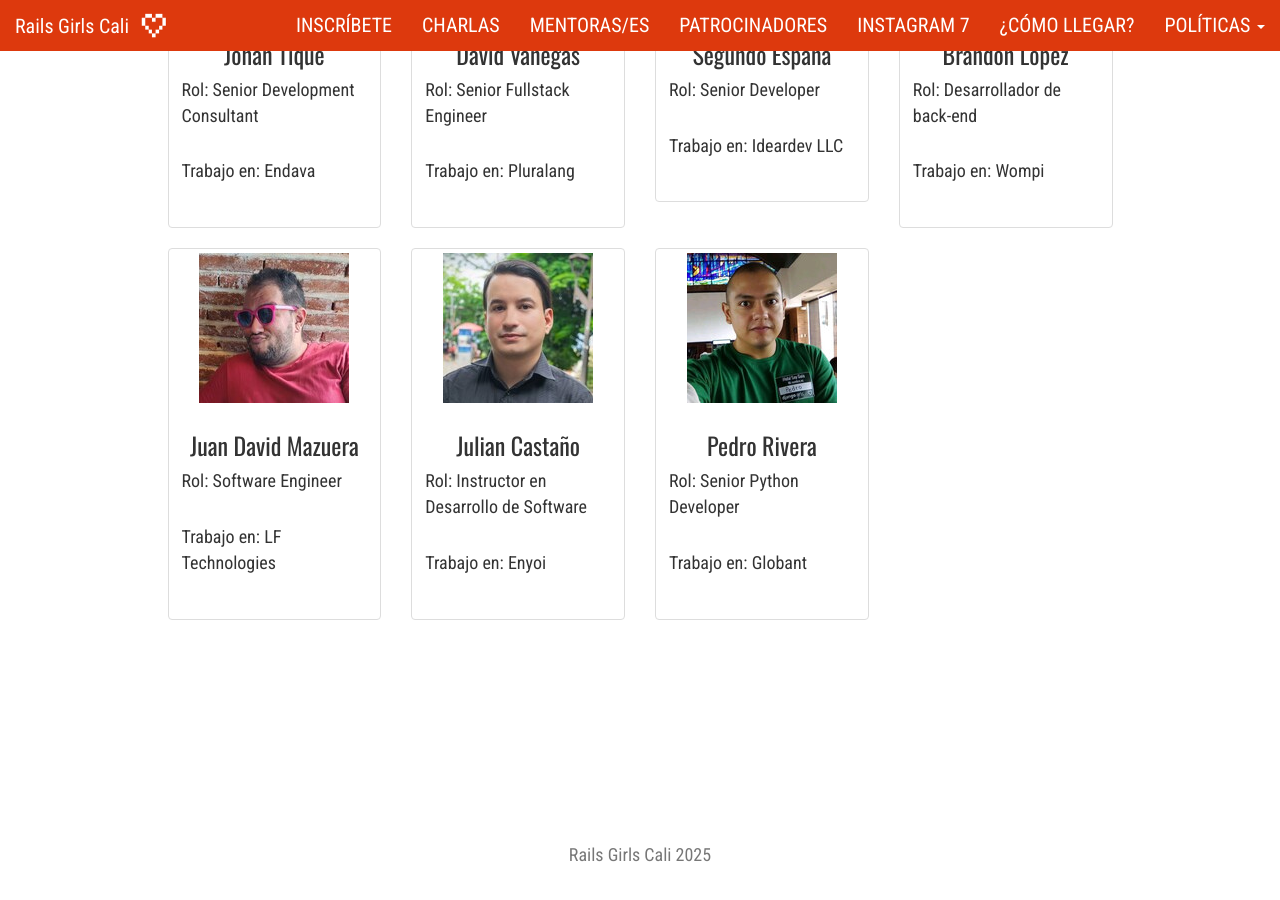
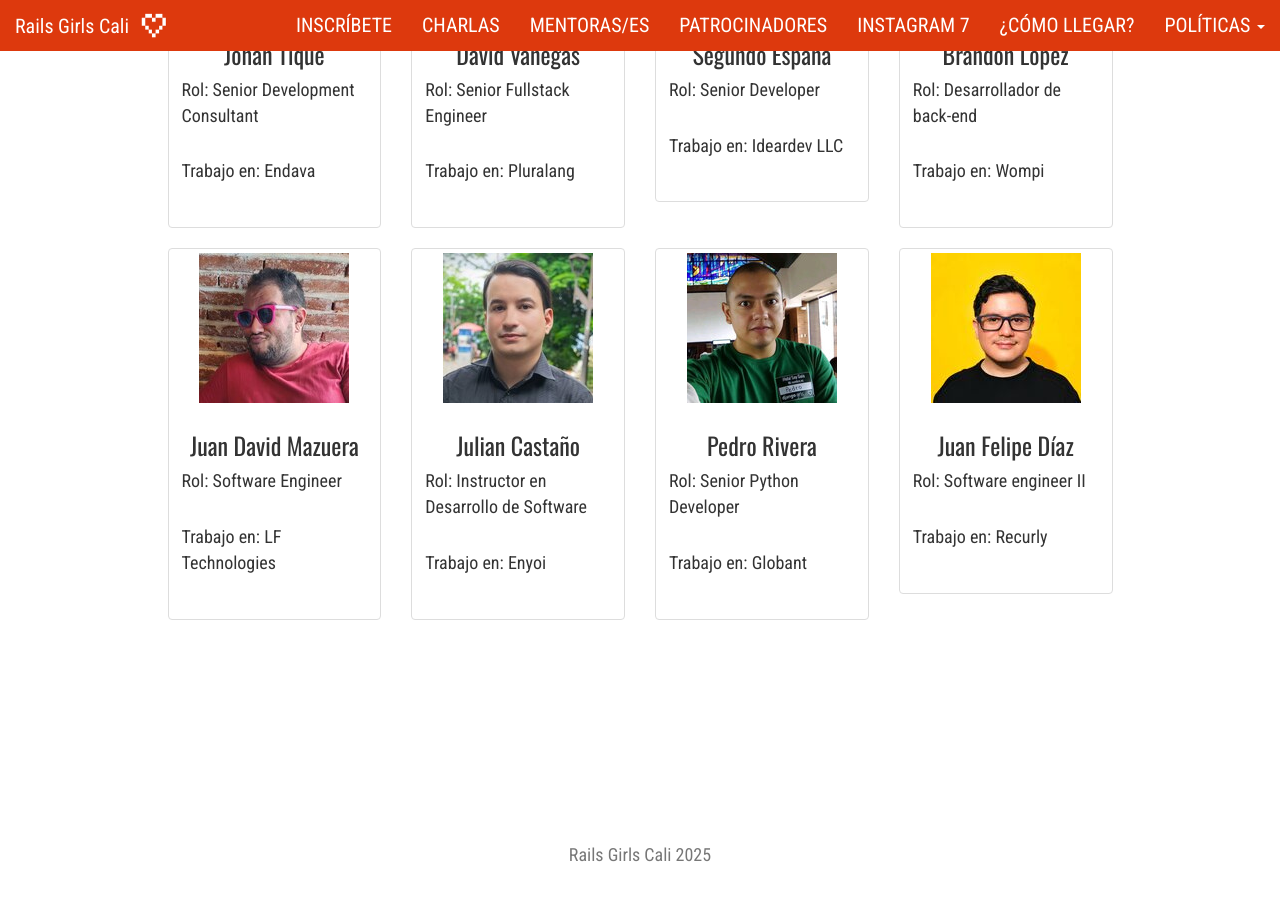
Before and after one commit to railsgirls-cali/railsgirls-cali.github.io, a Jekyll site: the page built from _pages/mentores.md, in a window 1280 px wide and 900 px high, scrolled down 805 px. Built offline with Jekyll 4.4.1, drawn with Linux system fonts in a browser that asks for light colours; nearby versions of some CDN libraries.

Commit message:
added Juan Felipe as mentor

```diff
--- a/_data/mentores.yml
+++ b/_data/mentores.yml
@@ -42,6 +42,10 @@
   image: /assets/images/coaches/pedro_rivera.jpeg
   role: Senior Python Developer
   company: Globant
+- name: Juan Felipe Díaz
+  image: /assets/images/coaches/juan_felipe.jpeg
+  role: Software engineer II
+  company: Recurly
 # - name: Victor Cortes
 #   image: /assets/images/coaches/victor.jpg
 #   role: Product Lead
```
Also changed, not shown: assets/images/coaches/juan_felipe.jpeg (added).
